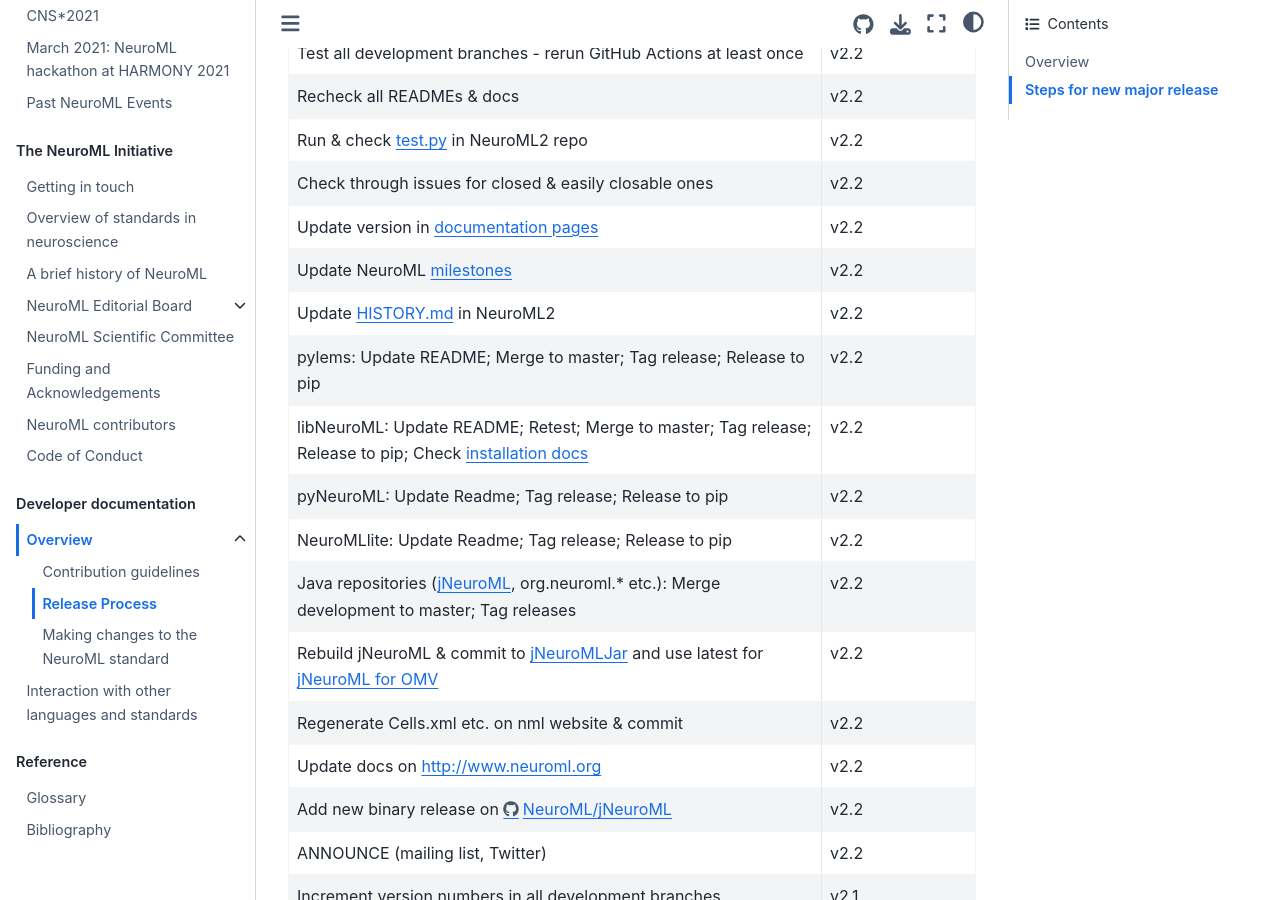
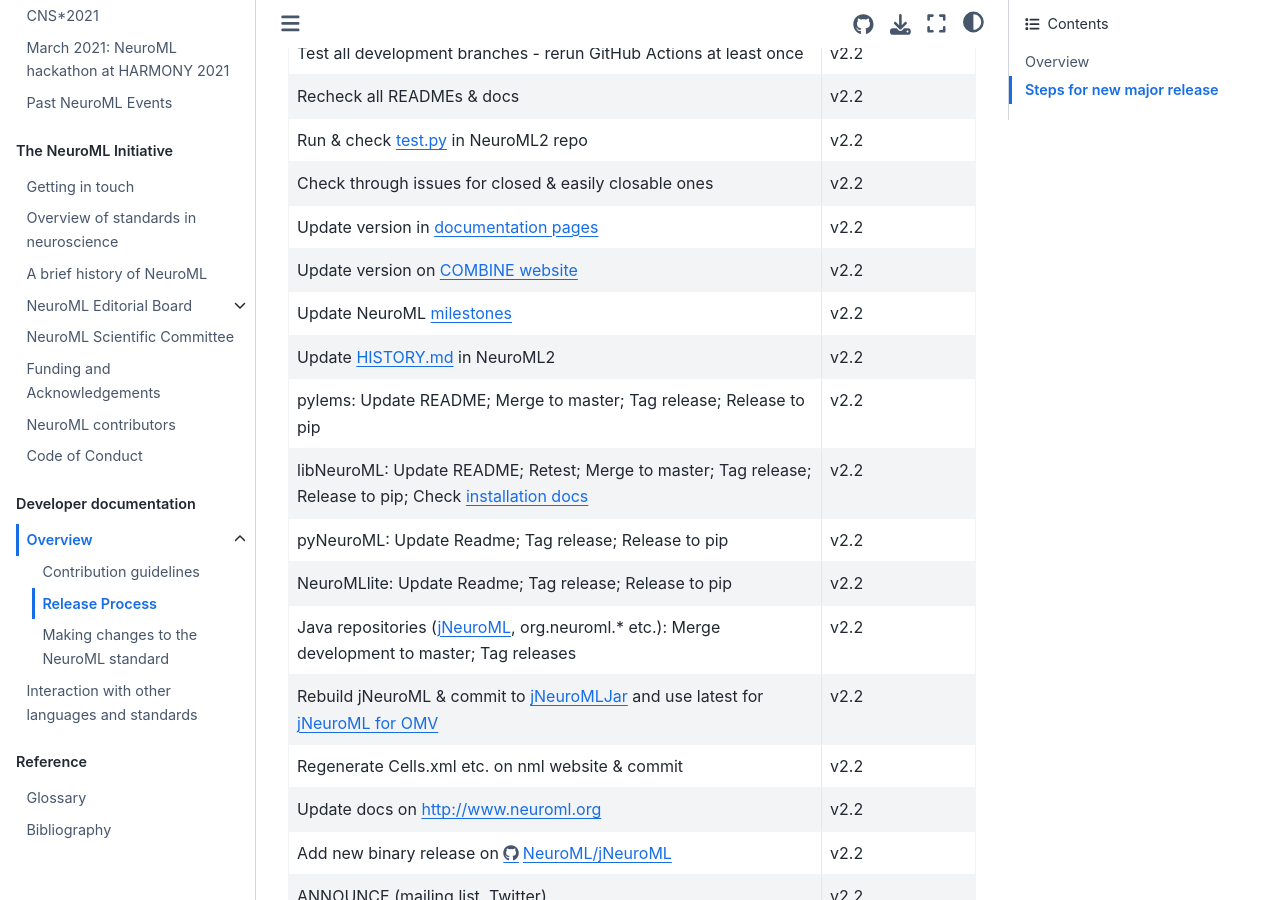
Before and after one commit to NeuroML/Documentation, a Jupyter Book: the page built from source/Devdocs/ReleaseProcess.md, in a window 1280 px wide and 900 px high, scrolled down 731 px. Built offline with Jupyter Book 1.0.4 settings and Sphinx 7.4.7 and the Sphinx Book theme 1.1.4, drawn with Linux system fonts in a browser that asks for light colours.

Commit message:
chore(release-process): add note to update neuroml version on combine website

```diff
--- a/source/Devdocs/ReleaseProcess.md
+++ b/source/Devdocs/ReleaseProcess.md
@@ -22,6 +22,7 @@
 | Run & check [test.py](https://github.com/NeuroML/NeuroML2/blob/master/test.py) in NeuroML2 repo | v2.2 |
 | Check through issues for closed & easily closable ones | v2.2 |
 | Update version in {ref}`documentation pages <userdocs:neuromlv2>` | v2.2 |
+| Update version on [COMBINE website](https://github.com/combine-org/combine-org.github.io/blob/master/content/authors/NeuroML/_index.md) | v2.2 |
 | Update NeuroML [milestones](https://github.com/NeuroML/NeuroML2/milestones) | v2.2 |
 | Update [HISTORY.md](https://github.com/NeuroML/NeuroML2/blob/master/HISTORY.md) in NeuroML2 | v2.2 |
 | pylems: Update README; Merge to master; Tag release; Release to pip | v2.2 |
```
